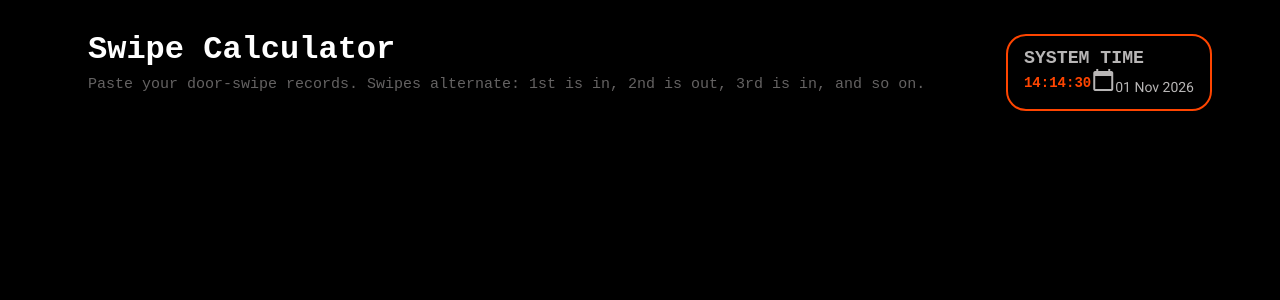
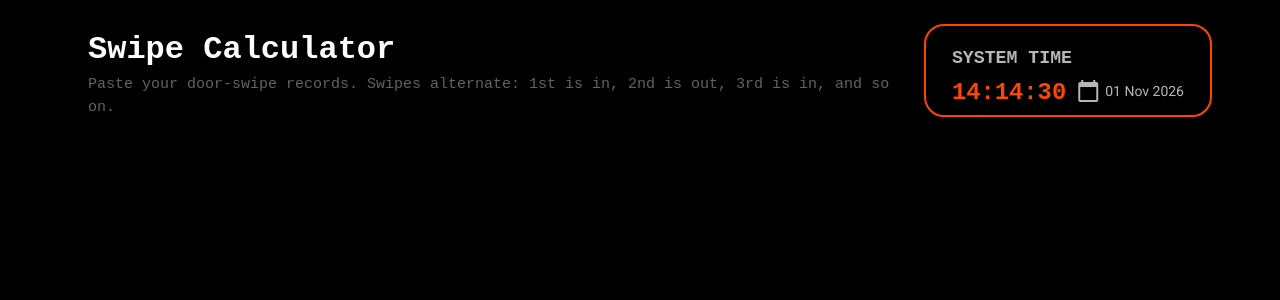
Before and after one commit to gokulkrishnanj/swipe-calculator, an Angular app: page / in a window 1280 px wide. Shown: the top 300 px of the page. Built offline with nearby package versions, Linux system fonts and the light colour scheme.

Commit message:
Added favicon and modified the css properties.

```diff
--- a/src/app/app.module.ts
+++ b/src/app/app.module.ts
@@ -7,11 +7,13 @@ import { SwipeCalculatorComponent } from './swipe-calculator/swipe-calculator.co
 import { BrowserAnimationsModule } from '@angular/platform-browser/animations';
 import { MatIconModule } from '@angular/material/icon';
 import {CommonModule, DatePipe} from "@angular/common";
+import { TimeconversionPipe } from './timeconversion.pipe';
 
 @NgModule({
   declarations: [
     AppComponent,
-    SwipeCalculatorComponent
+    SwipeCalculatorComponent,
+    TimeconversionPipe
   ],
   imports: [
     BrowserModule,
--- a/src/app/swipe-calculator/swipe-calculator.component.css
+++ b/src/app/swipe-calculator/swipe-calculator.component.css
@@ -5,6 +5,7 @@
 }
 
 .system-time{
+    margin: 10px;
     font-size: 130%;
     color: #b8b6b6;
     font-weight: bold;
@@ -15,8 +16,8 @@
     margin-top: 5px;
     color: orangered;
     font-weight: bold;
-
     font-family: monospace;
+    font-size: 170%;
 }
 
 mat-icon {
@@ -24,13 +25,19 @@ mat-icon {
 }
 
 .system-date {
+    display: flex;
+    align-items: center;
+    gap: 5px;
+    justify-content: space-between;
     color: #b8b6b6;
 }
 
 .system-date-and-time{
     display: flex;
+    gap: 10px;
     flex-direction: row;
     justify-content: space-between;
+    margin: 0px 10px;
 }
 
 .swipe-calculator-header {
@@ -54,7 +61,6 @@ mat-icon {
     padding: 12px 16px;
     border: 2px solid orangered;
     border-radius: 20px;
-    margin-top: 10px;
 
 }
 
@@ -65,6 +71,11 @@ mat-icon {
     font-family: monospace;
     font-size: 2rem;
 }
+
+/* .swipe-calculator-header h1::hover {
+    color: orangered;
+} */
+
 
 .swipe-calculator-header h4 {
     margin: 0;
--- /dev/null
+++ b/src/app/timeconversion.pipe.ts
@@ -0,0 +1,12 @@
+import { Pipe, PipeTransform } from '@angular/core';
+
+@Pipe({
+  name: 'timeconversion'
+})
+export class TimeconversionPipe implements PipeTransform {
+
+  transform(value: unknown, ...args: unknown[]): unknown {
+    return null;
+  }
+
+}
--- a/src/index.html
+++ b/src/index.html
@@ -5,7 +5,7 @@
   <title>SwipeCalculator</title>
   <base href="/">
   <meta name="viewport" content="width=device-width, initial-scale=1">
-  <link rel="icon" type="image/png" href="assets/favicon.png">
+  <link rel="icon" type="image/png" href="assets/timer.png">
   <link rel="preconnect" href="https://fonts.gstatic.com">
   <link href="https://fonts.googleapis.com/css2?family=Roboto:wght@300;400;500&display=swap" rel="stylesheet">
   <link href="https://fonts.googleapis.com/icon?family=Material+Icons" rel="stylesheet">
```
Also changed, not shown: src/assets/timer.png (added), 1 other file (tests, documents, lock files or other folders).
